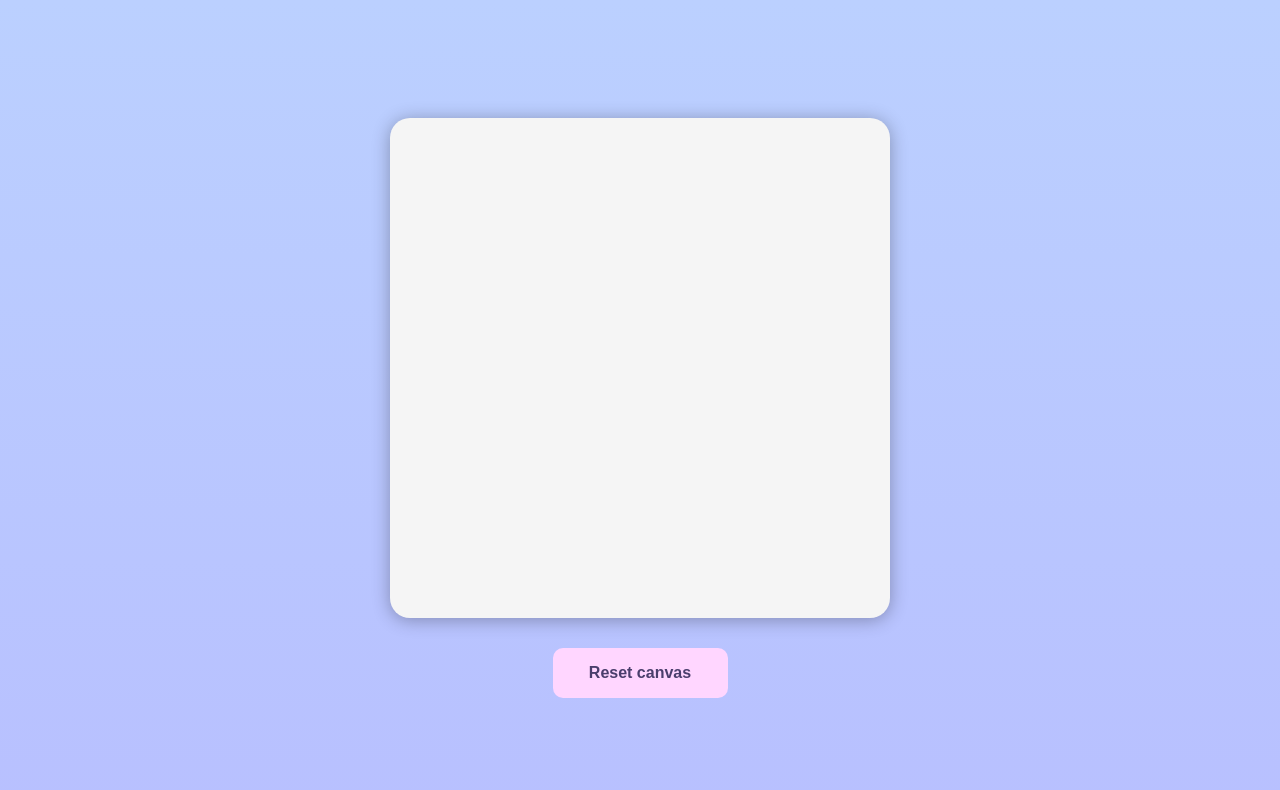
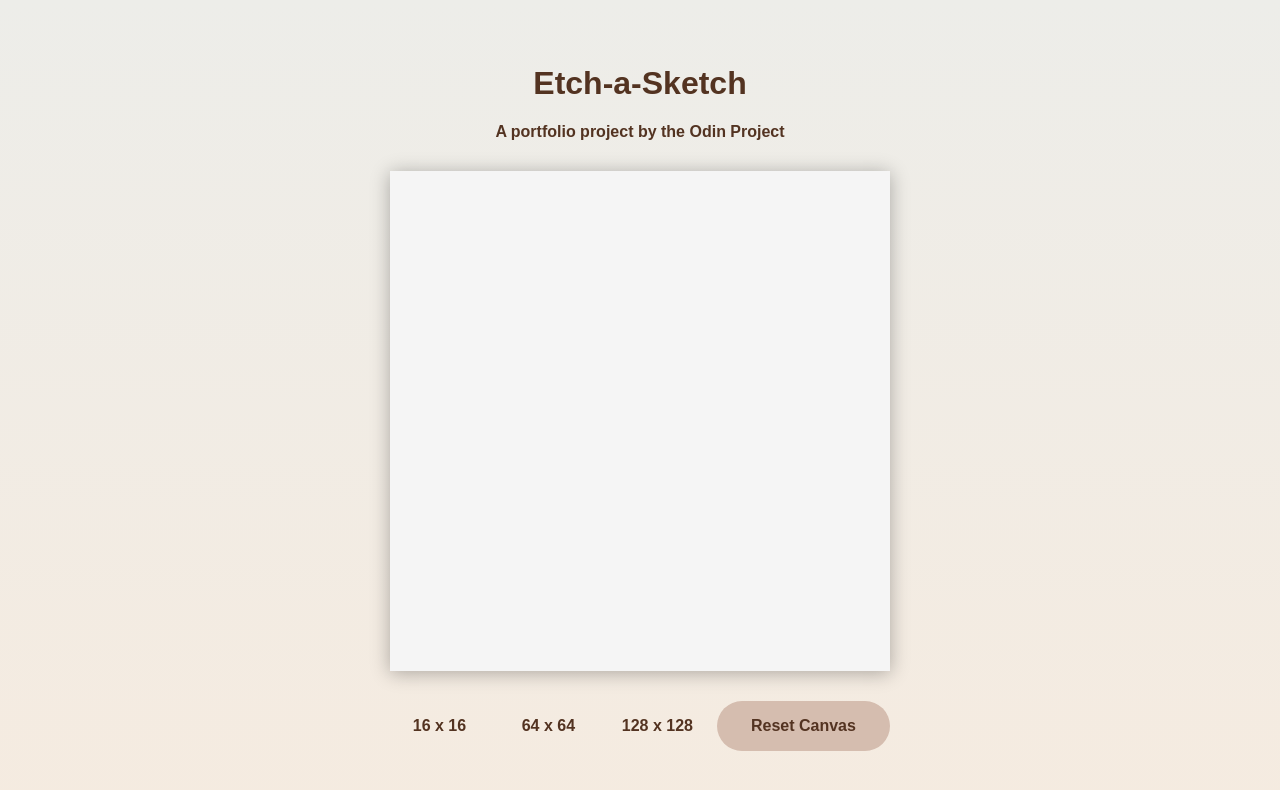
Before and after one commit to froggy-Master/etch-a-sketch-project, a plain HTML site: page index.html in a window 1280 px wide. Drawn offline with Linux system fonts and the light colour scheme.

Commit message:
Finalize UI with new color palette

```diff
--- a/index.html
+++ b/index.html
@@ -10,8 +10,17 @@
   </head>
 
   <body>
+    <div class="intro-text">
+      <h1>Etch-a-Sketch</h1>
+      <h4>A portfolio project by the Odin Project</h4>
+    </div>
     <div class="canvas"></div>
-    <button id="reset">Reset canvas</button>
+    <div class="buttons">
+      <button id="16" class="size-selection">16 x 16</button>
+      <button id="64" class="size-selection">64 x 64</button>
+      <button id="128" class="size-selection">128 x 128</button>
+      <button id="reset">Reset Canvas</button>
+    </div>
   </body>
 
 </html>
--- a/style.css
+++ b/style.css
@@ -12,28 +12,70 @@
     justify-content: center;
     gap: 30px;
     align-items: center;
-    background: linear-gradient(to bottom, #BBD0FF, #B8C0FF);
+    background: linear-gradient(to bottom, #EDEDE9, #F5EBE0);
+}
+
+h1 {
+    text-align: center;
+    margin-top: 0;
+    color:#533321;
+}
+
+h4 {
+    text-align: center;
+    margin-bottom: 0;
+    color: #533321;
 }
 
 .canvas {
     background-color: whitesmoke;
     height: 500px;
     width: 500px;
-    border-radius: 20px;
     box-shadow: 0px 2px 18px rgba(0, 0, 0, 0.3);
+    display: flex;
+    flex-direction: column;
+}
+
+.row {
+    flex: 1;
+    display: flex;
+}
+
+.column {
+    flex: 1;
+}
+
+.buttons {
+    display: flex;
+    justify-content: flex-end;
+    width: 500px;
+    gap: 10px;
+}
+
+button {
+    height: 50px;
+    display: flex;
+    align-items: center;
+    justify-content: center;
+    font-size: 16px;
+    color: #533321;
+    font-weight: bold;
+    cursor: pointer;
+}
+
+.size-selection {
+    background: none;
+    width: 100px;
+}
+
+.size-selection:hover {
+    color: #6d5c51;
 }
 
 #reset {
-    height: 50px;
+    border-radius: 30px;
+    background-color: #D5BDAF;
     width: 175px;
-    display: flex;
-    align-items: center;
-    justify-content: center;
-    border-radius: 10px;
-    font-size: 16px;
-    background-color: #FFD6FF;
-    color: #4a3e6c;
-    font-weight: bold;
 }
 
 #reset:hover {
```
